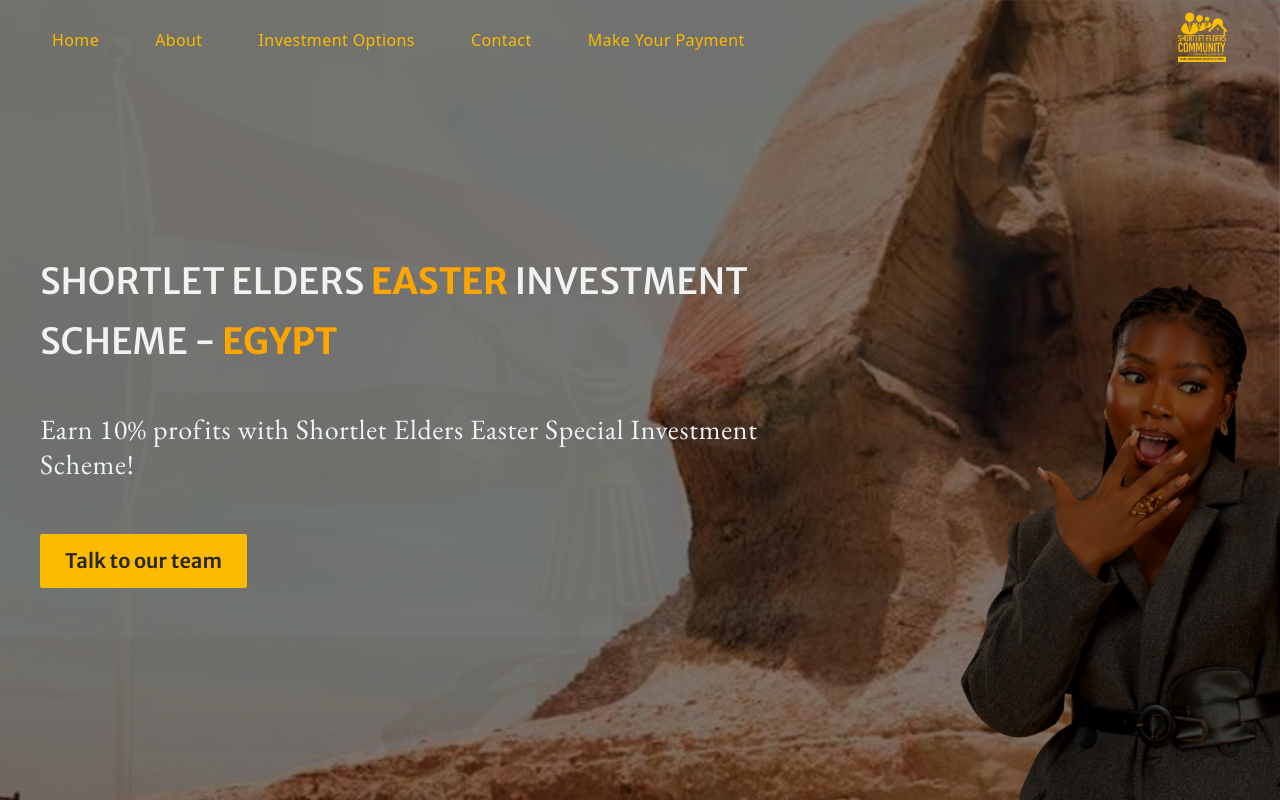
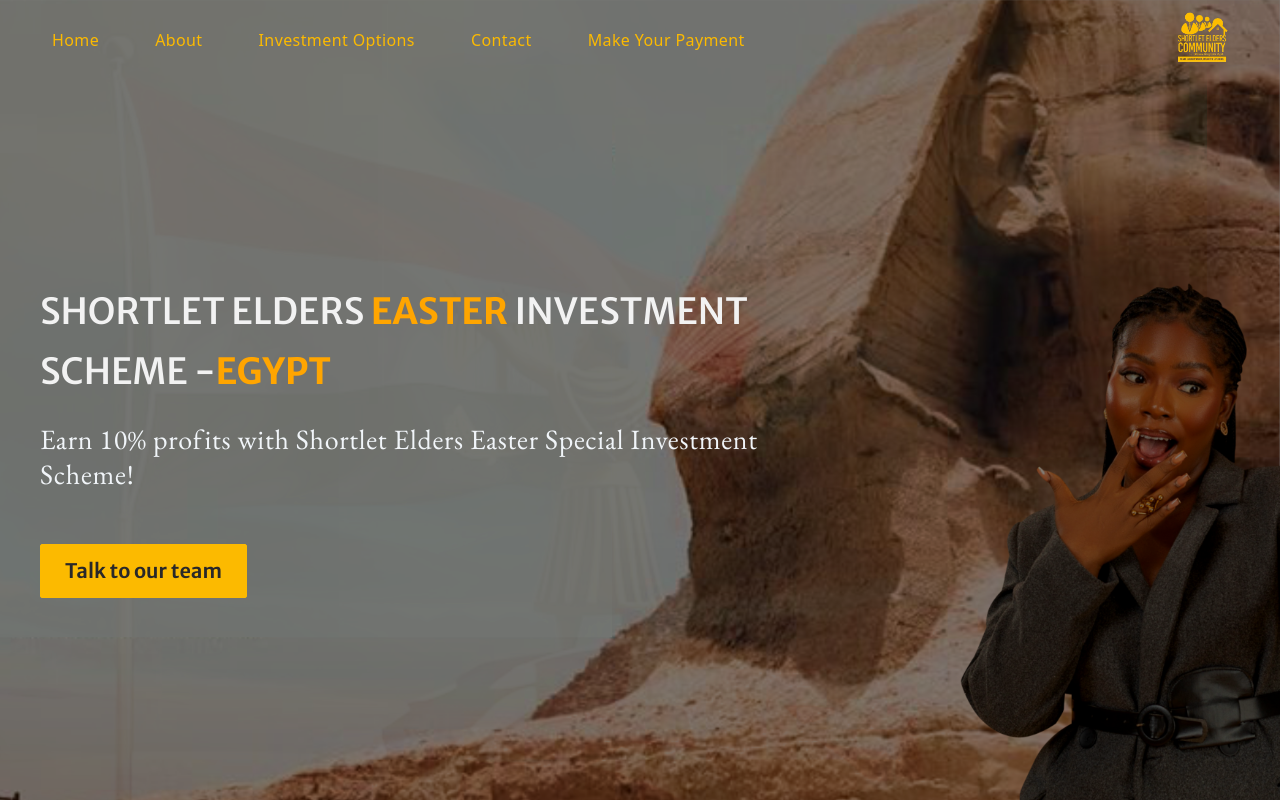
Before and after one commit to Mayor1234/real-shortlet-elders, a React (Vite) app: page /home in a window 1280 px wide. Shown: the top 800 px of the page. Built offline with nearby package versions, Linux system fonts and the light colour scheme.

Commit message:
new change

```diff
--- a/src/components/hero-banner/HeroBanner.tsx
+++ b/src/components/hero-banner/HeroBanner.tsx
@@ -8,11 +8,11 @@
   return (
     <div className="relative left-0 -mt-20 z-10 bg-[url('/shortlet-hero.PNG')] h-[85vh] w-screen lg:h-[calc(100vh+80px)] bg-no-repeat bg-cover bg-right bg-blend-overlay bg-neutral-700 px-0">
       <div className="w-full container mx-auto">
-        <div className="absolute -z-10 px-5 font-normal h-[calc(85vh+80px)] lg:h-[calc(100vh+80px)] flex justify-center -mt-5 gap-5 flex-col items-start lg:gap-8 lg:px-0">
+        <div className="absolute -z-10 px-5 font-normal h-[calc(85vh+80px)] lg:h-[calc(100vh+80px)] flex justify-center gap-5 flex-col items-start lg:gap-8 lg:px-0">
           <AnimatedSection direction={{ initial_x: 0, initial_y: 50 }}>
-            <h1 className="max-w-sm font-merriweather text-2xl font-medium uppercase leading-[40px] lg:leading-[60px] text-[#f2f2f2] lg:max-w-[750px] lg:text-4xl lg:text-start pb-10">
+            <h1 className="max-w-[18rem] font-merriweather text-2xl font-medium uppercase leading-[40px] lg:leading-[60px] text-[#f2f2f2] lg:max-w-[750px] lg:text-4xl lg:text-start pb-5">
               shortlet elders <span className="text-sec font-bold">easter</span>{' '}
-              investment scheme -{' '}
+              investment scheme -
               <span className="text-sec font-bold">Egypt</span>
             </h1>
             <p className="max-w-sm font-garamond leading-[28px] mb-5 text-[20px] lg:text-[28px] tracking-wide text-[#f1f5f9] lg:text-start lg:max-w-[750px] lg:leading-[35px] lg:px-0">
@@ -20,9 +20,9 @@
               Scheme!
             </p>
           </AnimatedSection>
-          <div className="flex flex-col items-center justify-center lg:justify-start w-full gap-5 lg:flex-row">
+          <div className="flex flex-col items-start justify-start lg:justify-start w-full gap-5 lg:flex-row">
             <button
-              className="overflow-hidden font-merriweather font-medium text-lg px-5 py-3 lg:px-6 border border-pry text-darkLight bg-pry hover:bg-sec hover:border-sec transition-all transform duration-300 ease-in-out hover:text-black rounded-sm self-center lg:text-xl lg:font-semibold lg:self-start"
+              className="overflow-hidden font-merriweather font-medium text-lg px-5 py-3 lg:px-6 border border-pry text-darkLight bg-pry hover:bg-sec hover:border-sec transition-all transform duration-300 ease-in-out hover:text-black rounded-sm self-start lg:text-xl lg:font-semibold lg:self-start"
               onClick={handleRedirect}
             >
               Talk to our team
```
